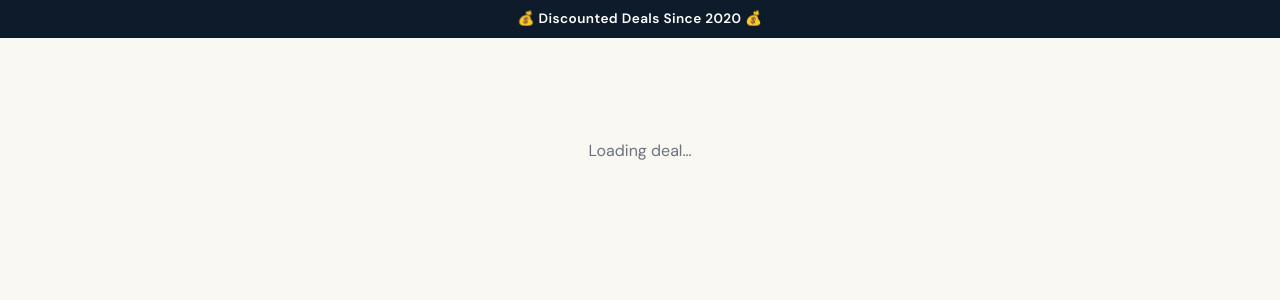
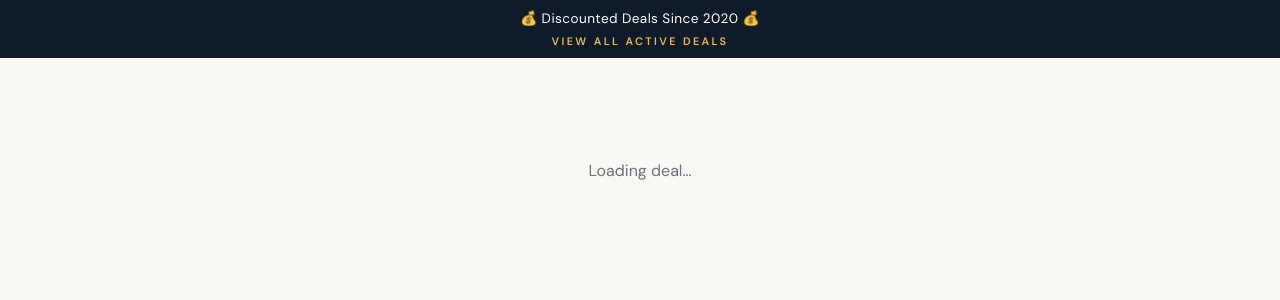
Before and after one commit to lucarebuffi-rgr/royalgroupsrealty, a Flask app: page /1 in a window 1280 px wide. Shown: the top 300 px of the page. Run offline with Flask 3, Linux system fonts and the light colour scheme; some libraries are stand-ins or nearby versions.

Commit message:
Topbar deals link

```diff
--- a/templates/deal.html
+++ b/templates/deal.html
@@ -27,6 +27,8 @@
     body { font-family: 'DM Sans', sans-serif; color: var(--navy); background: var(--cream); line-height: 1.6; }
     .topbar { background: var(--navy); color: var(--white); text-align: center; padding: 8px 16px; font-size: 0.85rem; letter-spacing: 0.03em; }
     .topbar a { color: var(--gold-light); text-decoration: none; font-weight: 600; }
+    .topbar-deals { display: block; margin-top: 3px; font-size: 0.68rem; letter-spacing: 0.22em; text-transform: uppercase; color: var(--gold-light) !important; text-decoration: none; font-weight: 600; }
+    .topbar-deals:hover { text-decoration: underline; }
     header { background: var(--white); box-shadow: 0 2px 12px rgba(0,0,0,0.07); }
     .nav-slim { max-width: 1100px; margin: 0 auto; display: flex; align-items: center; justify-content: space-between; padding: 12px 24px; }
     .nav-slim img { height: 72px; width: auto; }
@@ -43,8 +45,6 @@
     .hero-price .val.arv { font-size: 1.5rem; color: var(--white); }
     .badges { display: flex; flex-wrap: wrap; gap: 10px; }
     .badge { background: rgba(200,147,42,0.2); border: 1px solid var(--gold); color: var(--gold-light); padding: 6px 14px; border-radius: 20px; font-size: 0.82rem; font-weight: 600; letter-spacing: 0.04em; }
-    .all-deals-link { display: inline-block; margin-top: 22px; color: var(--gold-light); font-weight: 600; text-decoration: none; font-size: 0.95rem; border: 1px solid rgba(200,147,42,0.55); padding: 10px 22px; border-radius: 8px; }
-    .all-deals-link:hover { background: rgba(200,147,42,0.15); }
     .wrap { max-width: 1100px; margin: 0 auto; padding: 40px 24px 72px; }
     .gallery { max-width: 620px; margin: 0 auto 36px; }
     .gallery-main { width: 100%; aspect-ratio: 16/10; object-fit: cover; border-radius: 12px; box-shadow: 0 16px 40px rgba(0,0,0,0.12); background: var(--light-gray); cursor: pointer; }
@@ -114,7 +114,7 @@
   </style>
 </head>
 <body>
-  <div class="topbar"><a href="/deals" style="color:inherit;text-decoration:none;">&#128176; Discounted Deals Since 2020 &#128176;</a></div>
+  <div class="topbar"><div>&#128176; Discounted Deals Since 2020 &#128176;</div><a class="topbar-deals" href="/deals">View All Active Deals</a></div>
 
   <div id="deal-root"><div class="empty-state">Loading deal…</div></div>
 
@@ -252,7 +252,6 @@
             <div class="hero-price"><div class="lbl">After Repair Value</div><div class="val arv">${money(d.arv)}</div></div>
           </div>
           <div class="badges">${badges}</div>
-          <a class="all-deals-link" href="/deals">&#8592; View All Active Deals</a>
         </div></div>
         <div class="wrap">
           <div class="gallery" id="gallery" style="display:none;">
--- a/templates/deal_mobile.html
+++ b/templates/deal_mobile.html
@@ -29,6 +29,7 @@
     html { font-size: 17px; }
     body { font-family: 'DM Sans', sans-serif; color: var(--navy); background: var(--cream); line-height: 1.55; padding-bottom: calc(84px + env(safe-area-inset-bottom)); }
     .topbar { background: var(--navy); color: var(--white); text-align: center; padding: 12px 16px; font-size: 0.9rem; font-weight: 600; position: sticky; top: 0; z-index: 50; padding-top: calc(12px + env(safe-area-inset-top)); }
+    .topbar-deals { display: block; margin-top: 3px; font-size: 0.68rem; letter-spacing: 0.22em; text-transform: uppercase; color: var(--gold-light); text-decoration: none; font-weight: 600; }
     .hero { background: linear-gradient(135deg, var(--navy) 0%, #1a3050 60%, #0d2035 100%); color: var(--white); padding: 26px 20px 24px; }
     .hero-label { text-transform: uppercase; letter-spacing: 0.16em; font-size: 0.7rem; font-weight: 600; color: var(--gold-light); margin-bottom: 8px; }
     .hero h1 { font-family: 'Playfair Display', serif; font-size: 1.65rem; font-weight: 900; line-height: 1.2; }
@@ -48,7 +49,6 @@
     .view-btn img { width: 38px; height: 38px; border-radius: 8px; }
     .specs { display: flex; flex-wrap: wrap; gap: 8px; margin-top: 4px; }
     .badge { background: rgba(200,147,42,0.14); border: 1px solid rgba(200,147,42,0.55); color: var(--gold-accessible); padding: 8px 14px; border-radius: 20px; font-size: 0.9rem; font-weight: 600; }
-    .all-deals-link { display: inline-block; margin-top: 16px; color: var(--gold-light); font-weight: 600; text-decoration: none; font-size: 1rem; border: 1px solid rgba(200,147,42,0.55); padding: 12px 24px; border-radius: 10px; }
     .card { background: var(--white); border-radius: 16px; padding: 22px 18px; box-shadow: 0 4px 18px rgba(0,0,0,0.06); margin-top: 16px; }
     .card h2 { font-family: 'Playfair Display', serif; font-size: 1.3rem; font-weight: 700; margin-bottom: 12px; }
     .card p { color: #374151; font-size: 0.98rem; }
@@ -88,7 +88,7 @@
   </style>
 </head>
 <body>
-  <div class="topbar"><a href="/deals" style="color:inherit;text-decoration:none;">&#128176; Discounted Deals Since 2020 &#128176;</a></div>
+  <div class="topbar"><div>&#128176; Discounted Deals Since 2020 &#128176;</div><a class="topbar-deals" href="/deals">View All Active Deals</a></div>
   <div class="page" id="deal-root"><div class="empty-state"><h2>Loading deal…</h2></div></div>
   <div class="sticky-bar" id="sticky-bar" style="display:none;">
     <a class="sticky-call" id="sticky-call" href="#">&#128222; Call</a>
@@ -197,7 +197,7 @@
           '<div class="addr">' + esc(full) + '</div>' +
           '<div class="hero-prices"><div><div class="lbl">Price</div><div class="ask">' + money(d.askPrice) + '</div></div>' +
           '<div><div class="lbl">ARV</div><div class="arv">' + money(d.arv) + '</div></div></div>' +
-          '<a class="all-deals-link" href="/deals">&#8592; View All Active Deals</a></div>' +
+          '</div>' +
           '<div class="sec"><div class="gallery" id="gallery" style="display:none;">' +
           '<img class="gallery-main" id="gal-main" alt="Property photo" />' +
           '<div class="gallery-strip" id="gal-strip"></div></div>' +
```
